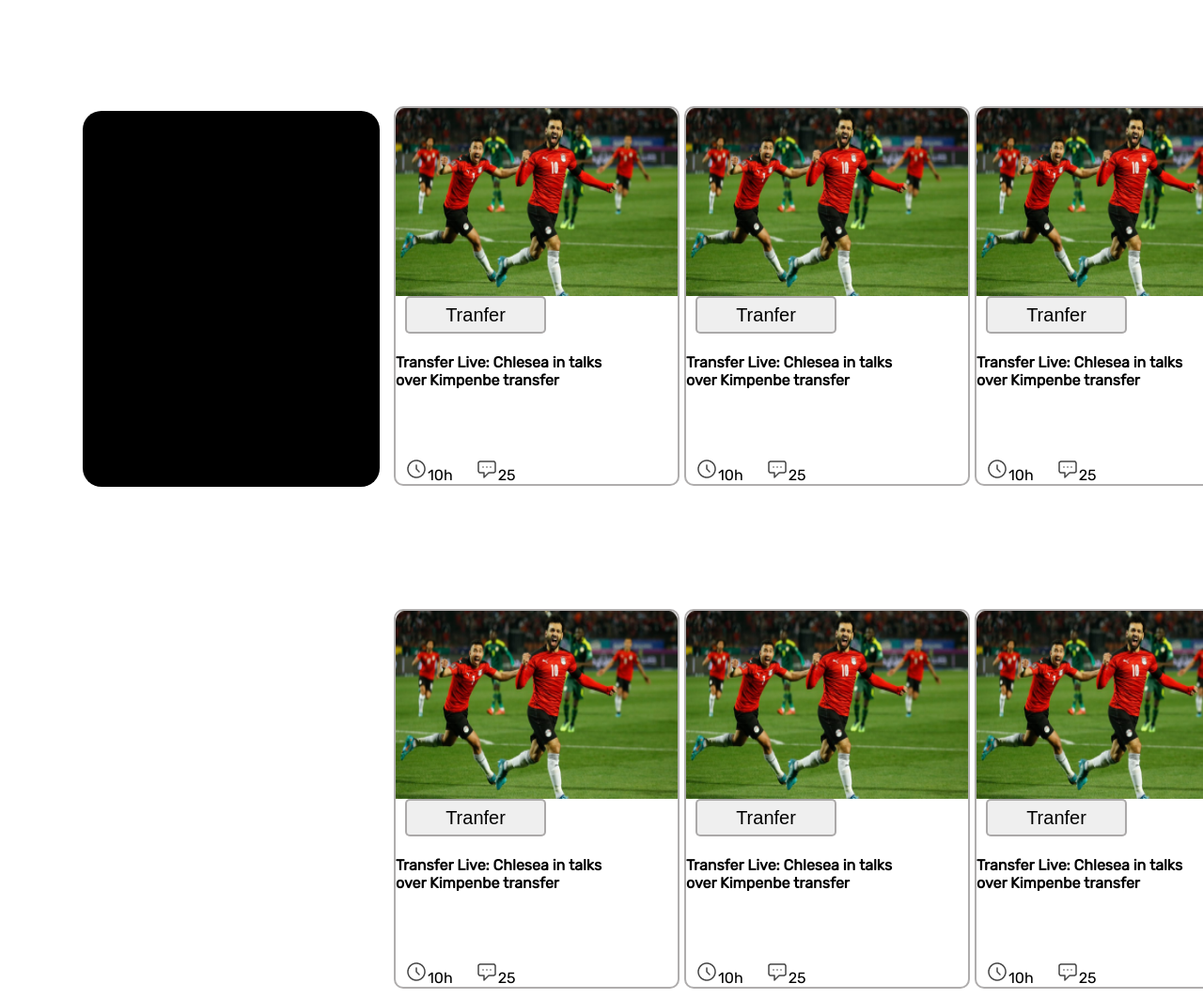
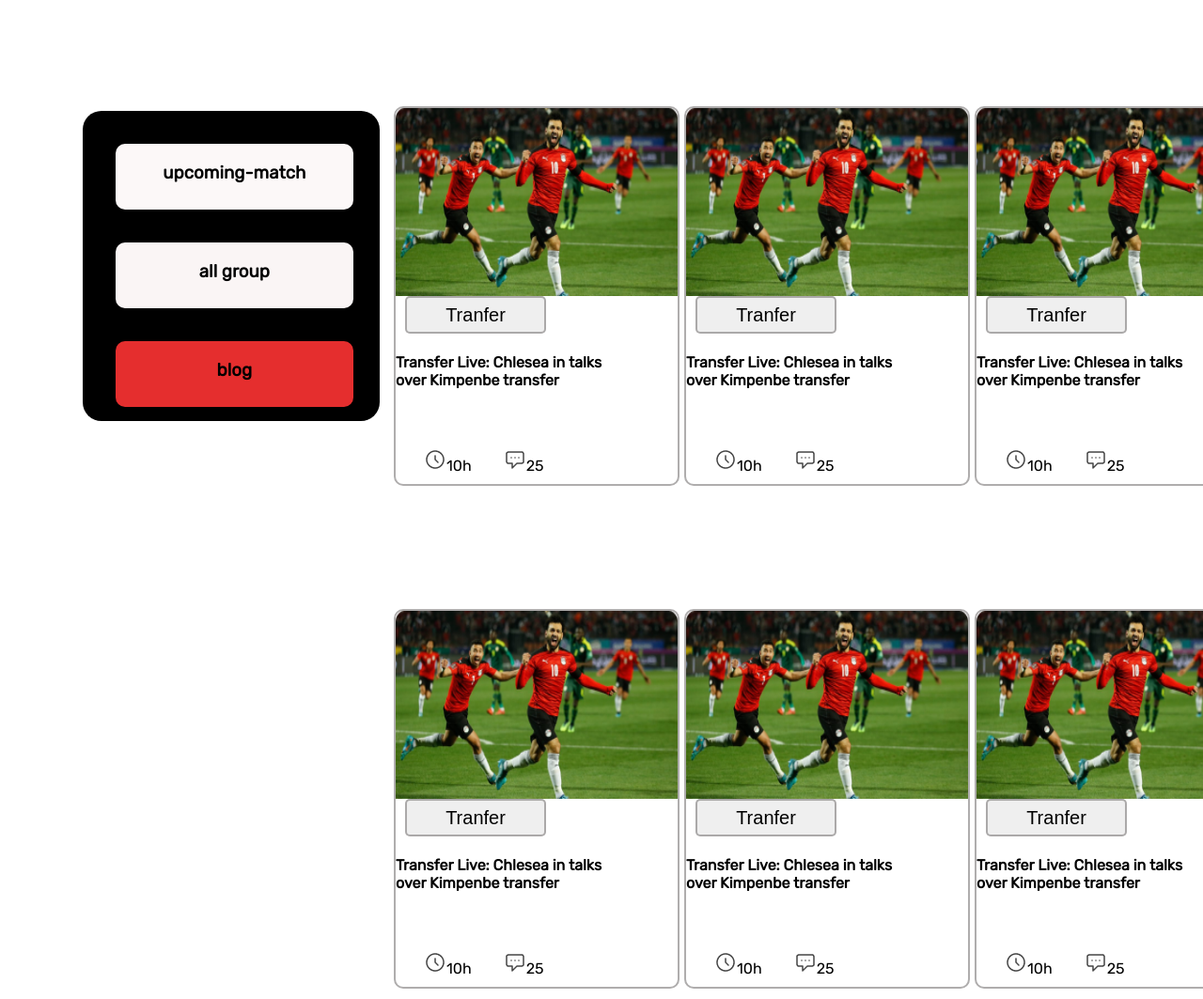
Before and after one commit to AnityaSen57/assignment-02, a plain HTML site: page index.html in a window 1280 px wide. Shown: the part 852-1915 px from the top of the page at 94% size. Drawn offline with Linux system fonts and the light colour scheme.

Commit message:
menu-bar complete

```diff
--- a/index.html
+++ b/index.html
@@ -28,7 +28,13 @@
             </div>
         </div>
         <div class="body-part">
-            <div class="menu-bar"></div>
+
+            <div class="menu-bar">
+                <div class="upcoming-match"><h3 class="hhh">upcoming-match</h3></div>
+                <div class="all-group"><h3 class="hhh">all group</h3></div>
+                <div class="blog"> <h3 class="hhh">blog</h3></div>
+            </div>
+
             <div class="content-bar">
                 <div class="contents">
                     <div class="content1">
--- a/style.css
+++ b/style.css
@@ -74,8 +74,12 @@ body{
     margin-top: 100px;
     display: flex;
 }
+.container .body-part .menu-bar .hhh{
+  text-align: center;
+  padding-top: 20px;
+}
 .container .body-part .menu-bar{
-    height: 400px;
+    height: 330px;
     width: 25%;
     background-color: black;
    margin-top: 20px;
@@ -83,7 +87,28 @@ body{
     border-radius: 20px;
 
 }
+.container .body-part .menu-bar .upcoming-match{
+    height: 70px;
+    width: 80%;
+    background-color: rgb(252, 248, 248);
+    border-radius: 10px;
+    margin: 35px;
+}
+.container .body-part .menu-bar .all-group{
+    height: 70px;
+    width: 80%;
+    background-color: hwb(0 96% 2%);
+    border-radius: 10px;
+    margin: 35px;
 
+}
+.container .body-part .menu-bar .blog{
+    height: 70px;
+    width: 80%;
+    background-color: rgb(229, 46, 46);
+    border-radius: 10px;
+    margin: 35px;
+}
 .content-bar{
     height: 1600px;
     width: 65%;
@@ -134,10 +159,12 @@ body{
     width: 300px;
 
 
+
 }
 .content-bar .contents .content4 p{
     display: inline-block;
-   padding: 10px;
+   padding-bottom: 20px;
+   padding-left: 30px;
 }
 footer{
     height: 500px;
```
